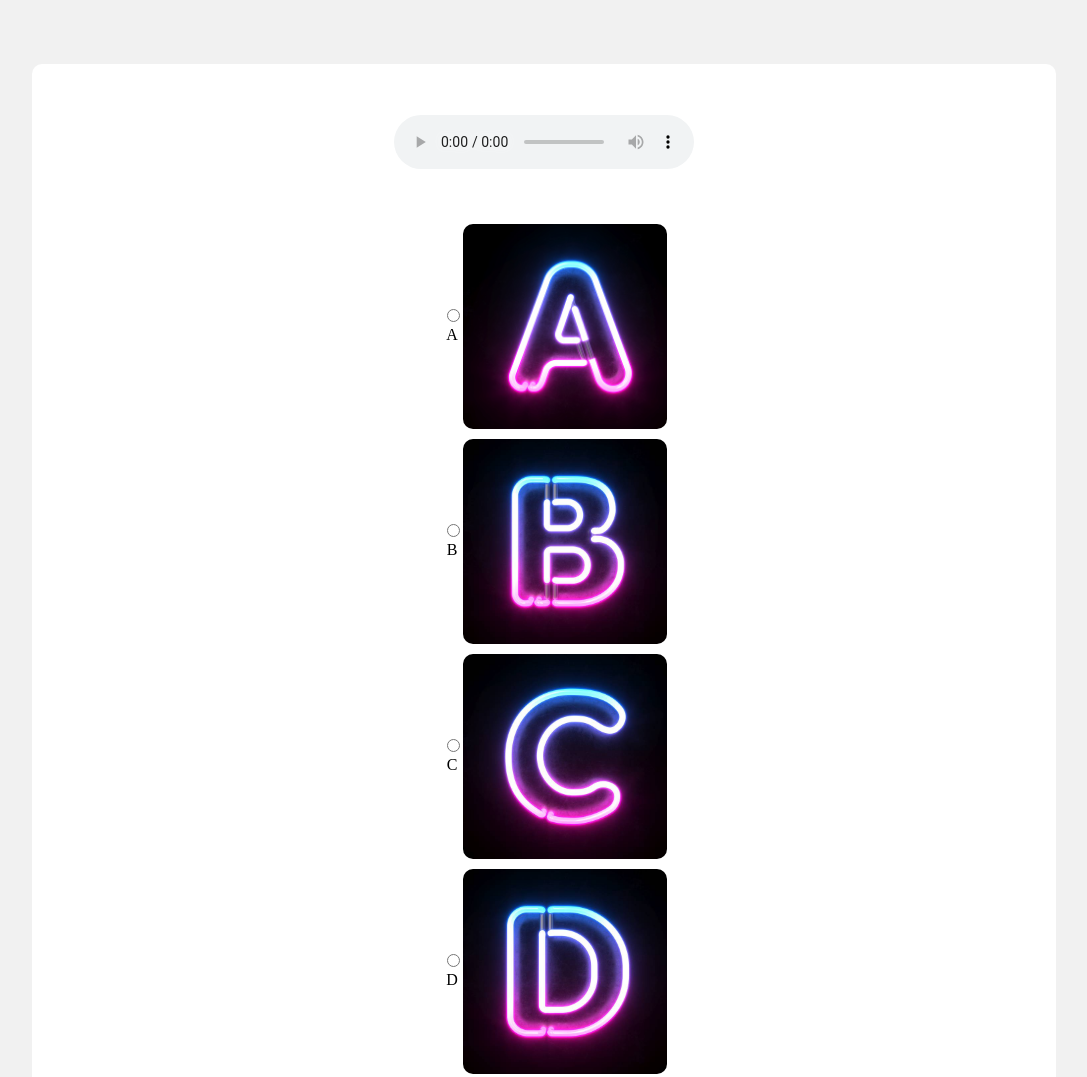
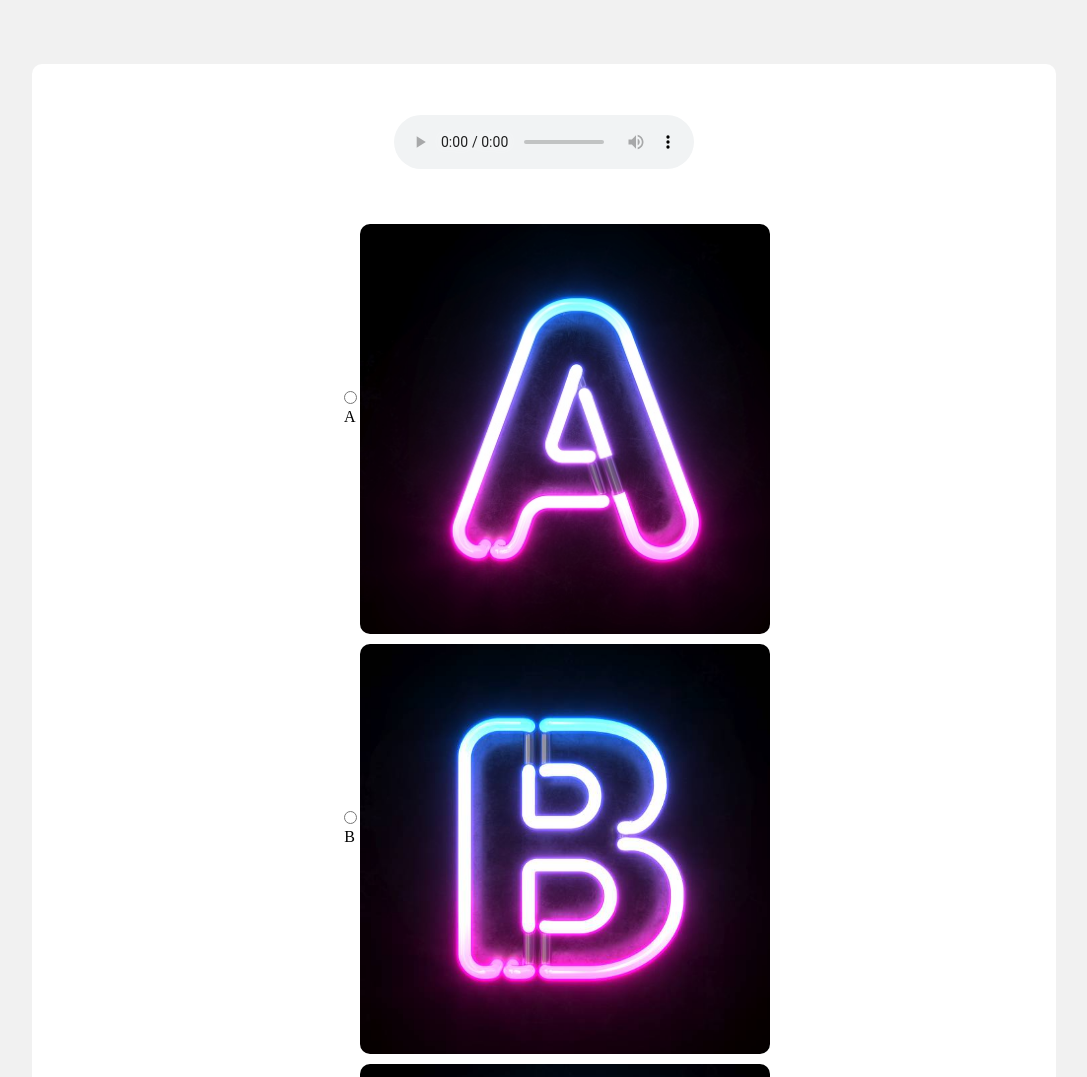
Before and after one commit to Fuad-X/Learn_with_BD, a plain HTML site: page quiz.html in a window 1280 px wide. Shown: the top 1077 px of the page, without its empty margins (96-1183 px from the left). Drawn offline with Linux system fonts and the light colour scheme.

Commit message:
Update style.css

```diff
--- a/style.css
+++ b/style.css
@@ -184,13 +184,12 @@ body{
 }
 
 .option{
-    width: 25%;
+    width: 50%;
     display: flex;
 }
 
 .option_text{
     margin-top: 40%;
-    height: 20%;
 }
 
 .question{
```
